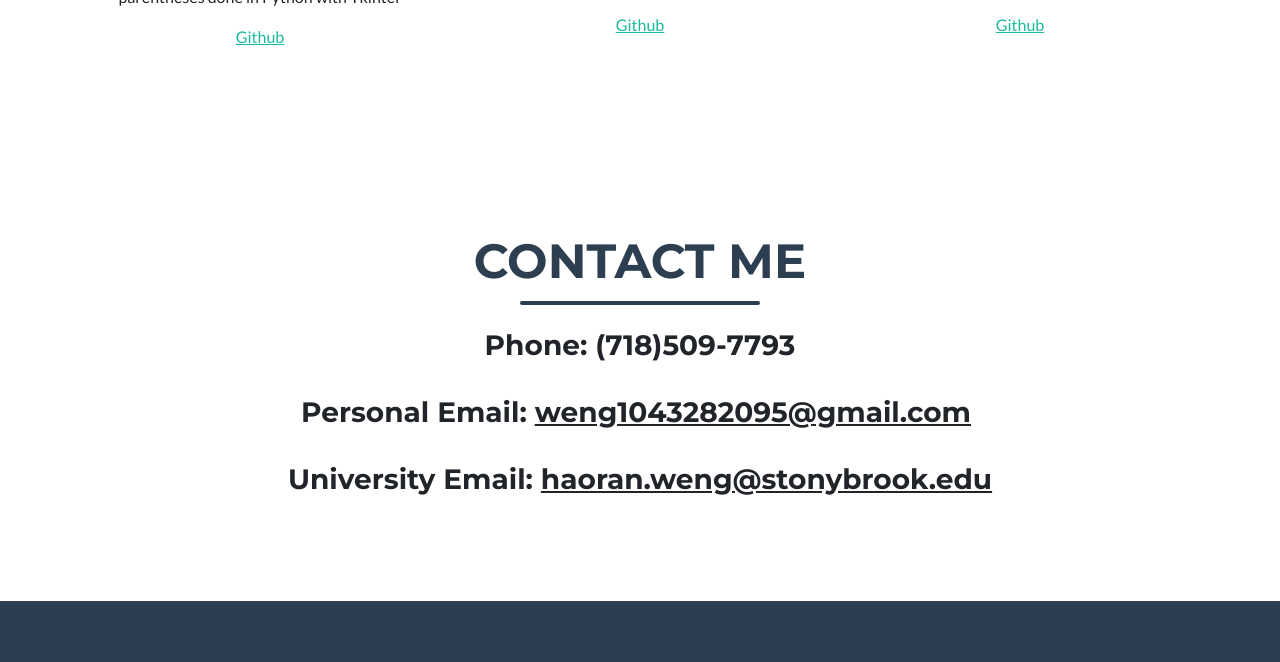
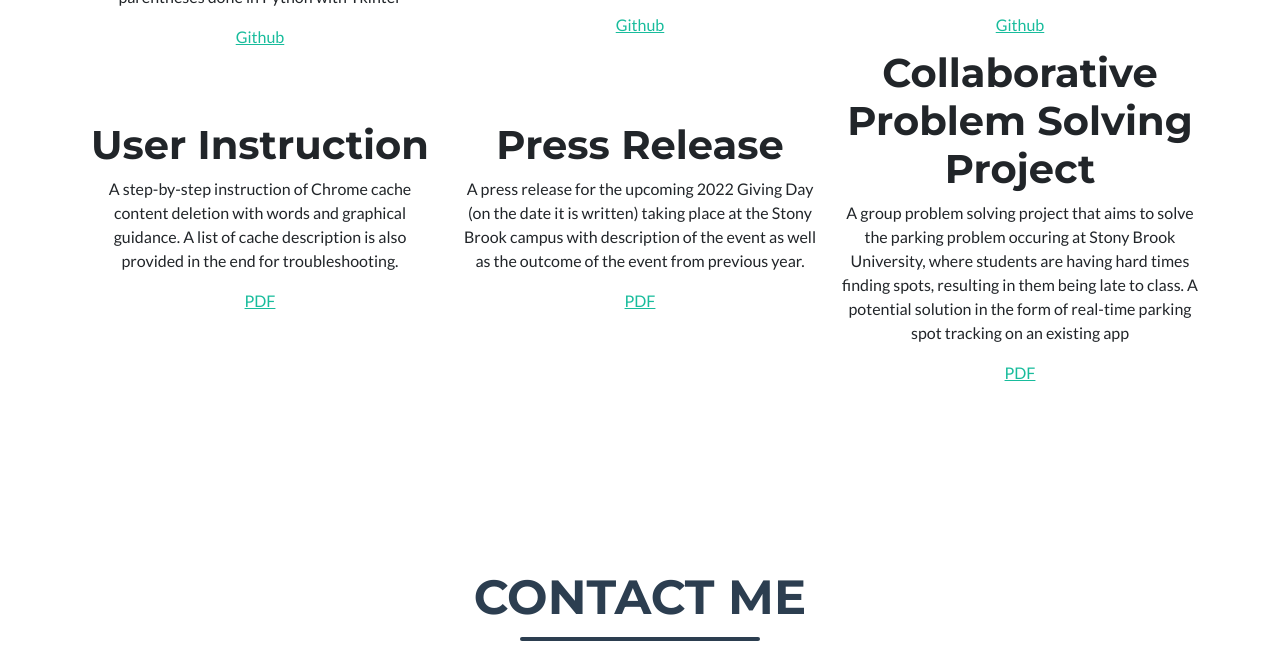
Before and after one commit to Yuukida/Yuukida.github.io, a plain HTML site: page index.html in a window 1280 px wide. Shown: the part 1942-2604 px from the top of the page. Drawn offline with Linux system fonts and the light colour scheme.

Commit message:
300 projects

```diff
--- a/index.html
+++ b/index.html
@@ -75,6 +75,22 @@
                 </div>
             </div>
         </div>
+        <div class="container">
+            <div class="row">
+                <div class="col-md-4 align-self-center">
+                    <h1>User Instruction</h1>
+                    <p>A step-by-step instruction of Chrome cache content deletion with words and graphical guidance. A list of cache description is also provided in the end for troubleshooting.</p><a target="_blank" rel="noopener noreferrer" href="assets/files/User Instruction.pdf">PDF</a>
+                </div>
+                <div class="col-md-4 align-self-center align-items-center">
+                    <h1>Press Release</h1>
+                    <p>A press release for the upcoming 2022 Giving Day (on the date it is written) taking place at the Stony Brook campus with description of the event as well as the outcome of the event from previous year.</p><a target="_blank" rel="noopener noreferrer" href="assets/files/Press Release.pdf">PDF</a>
+                </div>
+                <div class="col-md-4 align-self-center">
+                    <h1>Collaborative Problem Solving Project</h1>
+                    <p>A group problem solving project that aims to solve the parking problem occuring at Stony Brook University, where students are having hard times finding spots, resulting in them being late to class. A potential solution in the form of real-time parking spot tracking on an existing app  </p><a target="_blank" rel="noopener noreferrer" href="assets/files/parking problem.pdf">PDF</a>
+                </div>
+            </div>
+        </div>
     </section>
     <section id="contact">
         <div class="container">
```
Also changed, not shown: 3 other files.
